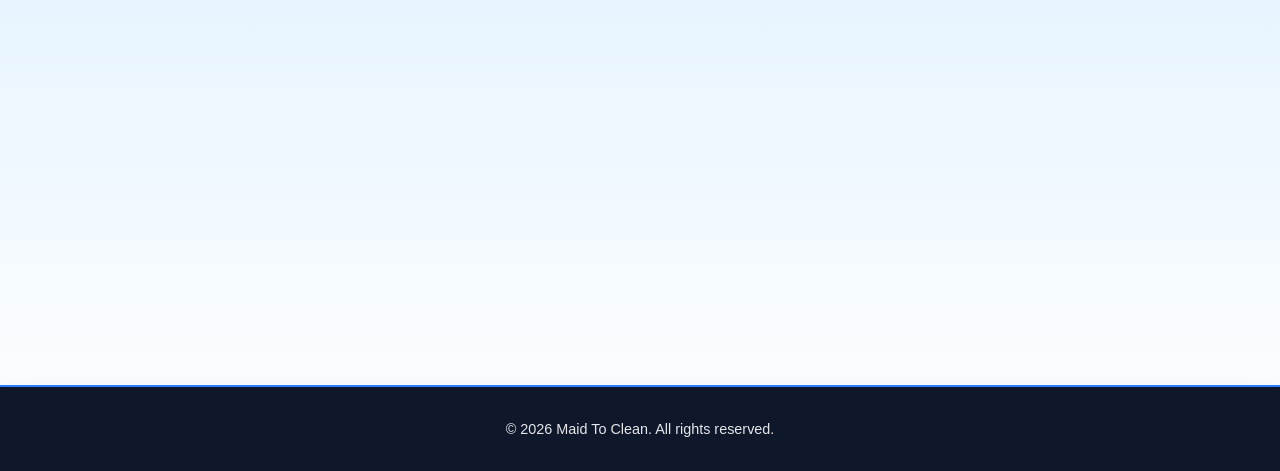
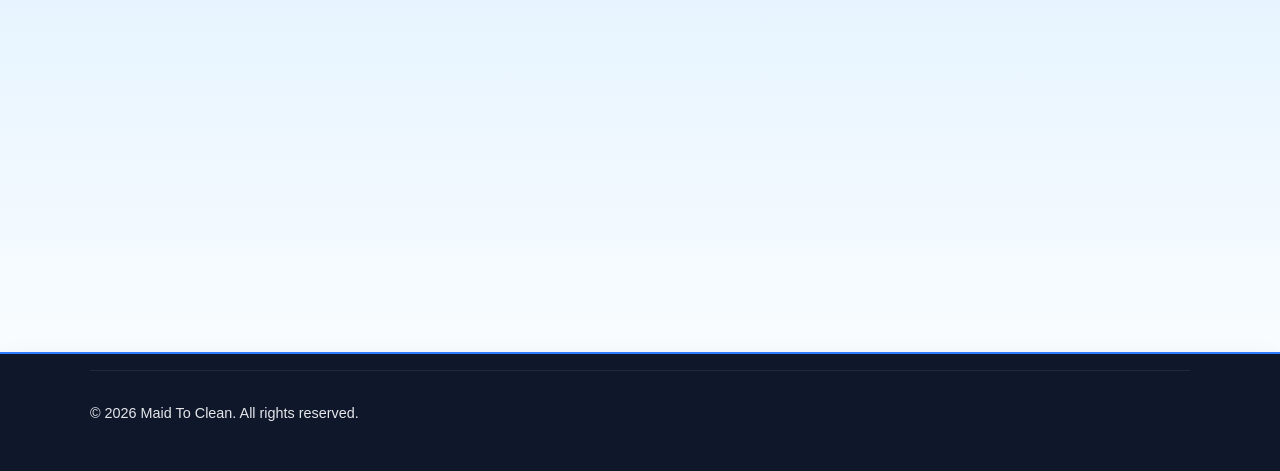
Before and after one commit to Dayday1987/maid-to-clean, a plain HTML site: page html/dashboard/schedule.html in a window 1280 px wide. Shown: the part 329-800 px from the top of the page. Drawn offline with Linux system fonts and the light colour scheme; no server answers; sample sign-in values are in the browser's storage.

Commit message:
Update schedule.html

```diff
--- a/html/dashboard/schedule.html
+++ b/html/dashboard/schedule.html
@@ -41,8 +41,10 @@
     </main>
 
     <footer class="footer">
-      <p>&copy; <span id="year"></span> Maid To Clean. All rights reserved.</p>
-    </footer>
+  <div class="container inner">
+    <p>&copy; <span id="year"></span> Maid To Clean. All rights reserved.</p>
+  </div>
+</footer>
 
     <script src="../../js/dashboard/schedule.js"></script>
     <script>
```
